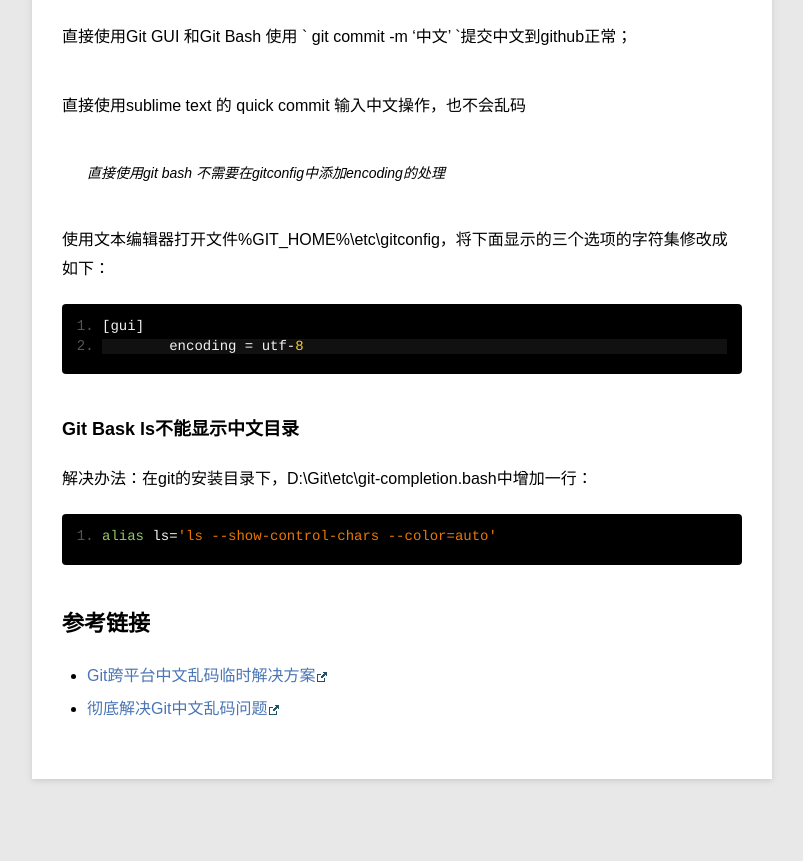
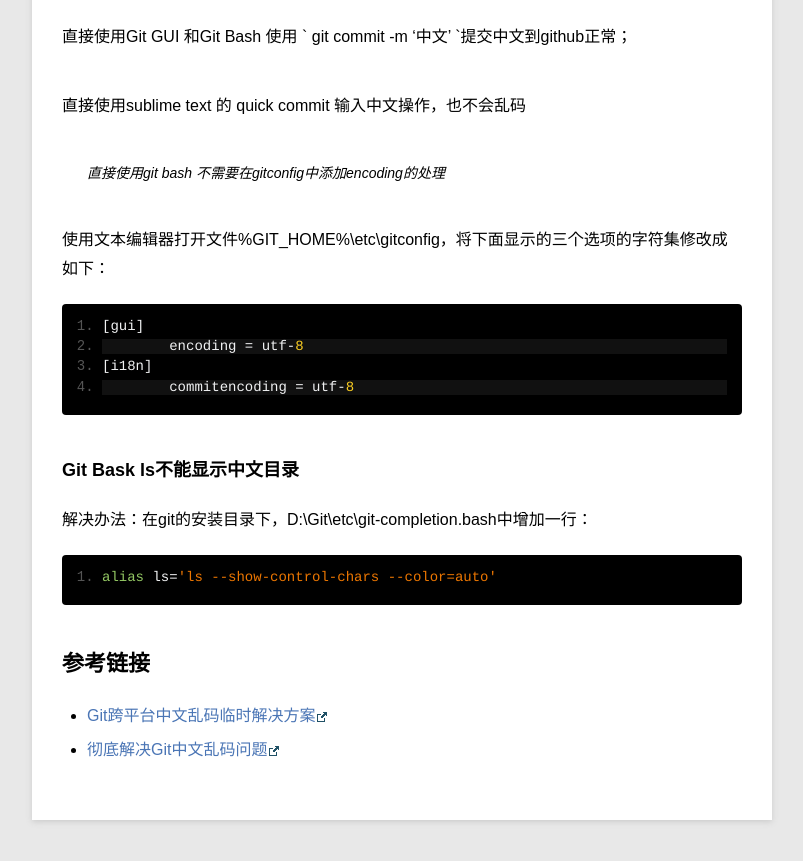
Before and after one commit to boqodo/boqodo.github.io, a Jekyll site: the page built from _posts/blog/2015-02-12-git-use-record.md, in a window 1280 px wide and 900 px high, scrolled down 1498 px. Shown: the top 861 px of the window, without its empty margins (78-881 px from the left). Built offline with Jekyll 4.4.1, drawn with Linux system fonts in a browser that asks for light colours; Markdown is read by kramdown in place of the engine named in the settings.

Commit message:
娴嬭瘯

```diff
--- a/_posts/blog/2015-02-12-git-use-record.md
+++ b/_posts/blog/2015-02-12-git-use-record.md
@@ -49,6 +49,8 @@ git所在的目录不要有空格和中文，跟path配置的git区分开来；
 
 	[gui]
      	encoding = utf-8
+    [i18n]
+     	commitencoding = utf-8
 
 ### Git Bask ls不能显示中文目录
 
```
Also changed, not shown: README.md.
